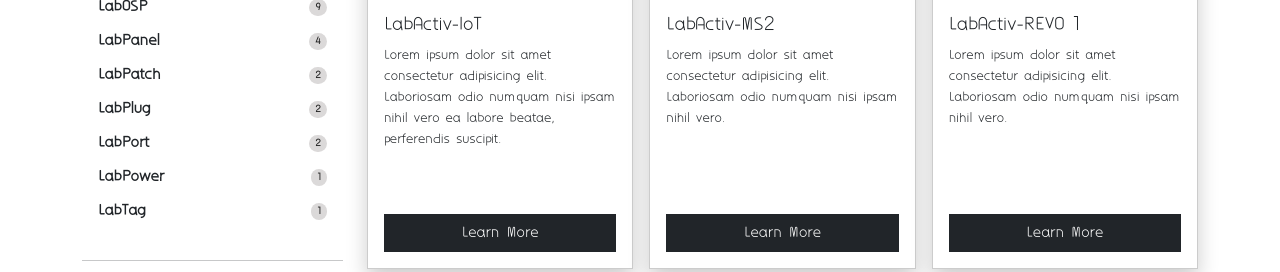
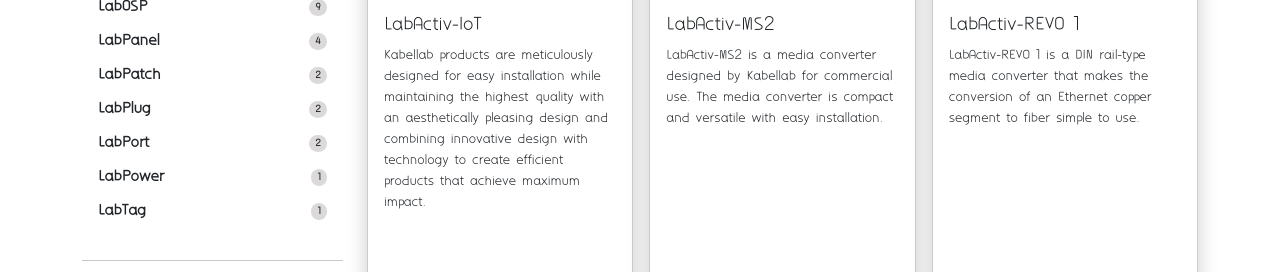
Before and after one commit to mitchmij/project-site, a plain HTML site: page index.html in a window 1280 px wide. Shown: the part 551-823 px from the top of the page. Drawn offline with nearby package versions, Linux system fonts and the light colour scheme.

Commit message:
Update index.html

```diff
--- a/index.html
+++ b/index.html
@@ -3,11 +3,11 @@
 <head>
   <meta charset="UTF-8">
   <meta name="viewport" content="width=device-width, initial-scale=1.0">
-  <title>Project Site</title>
+  <title>PRODUCTS | Kabellab</title>
 
-   <!-- add icon link
-        <link rel="icon" href="./img/creditlit 32x32.png" sizes="32x32" type="image/x-icon">
- -->
+   <!-- add icon link-->
+        <link rel="icon" href="./img/Kabellab Logo Button.png" sizes="32x32" type="image/x-icon">
+
   <!-- Bootstrap and CSS -->
   <!--Link for connecting to bootstrap-->
 <link href="https://cdn.jsdelivr.net/npm/bootstrap@5.3.8/dist/css/bootstrap.min.css" rel="stylesheet" integrity="sha384-sRIl4kxILFvY47J16cr9ZwB07vP4J8+LH7qKQnuqkuIAvNWLzeN8tE5YBujZqJLB" crossorigin="anonymous">
@@ -158,7 +158,7 @@
   <a class="navhover me-3 py-2 link-body-emphasis text-decoration-none" href="#" style="font-size: small;" hidden>SOLUTIONS</a>
 
  <a class="navhover me-3 py-2 link-body-emphasis text-decoration-none active"
-     href="categories.html"
+     href="index.html"
      style="font-size: small;">
      PRODUCTS
   </a>
@@ -241,109 +241,108 @@
       name: "LabActiv",
       count: 10,
       products: [
-        { title: "LabActiv-IoT", text: "Lorem ipsum dolor sit amet consectetur adipisicing elit. Laboriosam odio numquam nisi ipsam nihil vero ea labore beatae, perferendis suscipit.", img: "./img/(LabActiv) Active Equipment/LabActiv-IoT/EM500/EM500.PAR.png" },
-        { title: "LabActiv-MS2", text: "Lorem ipsum dolor sit amet consectetur adipisicing elit. Laboriosam odio numquam nisi ipsam nihil vero.", img: "./img/(LabActiv) Active Equipment/LabActiv-MS2/0G4A0676.png" },
-        { title: "LabActiv-REVO 1", text: "Lorem ipsum dolor sit amet consectetur adipisicing elit. Laboriosam odio numquam nisi ipsam nihil vero.", img: "./img/(LabActiv) Active Equipment/LabActiv-REVO 1/0G4A0742.png" },
-        { title: "LabActiv-REVO 1 (H)", text: "Lorem ipsum dolor sit amet consectetur adipisicing elit. Laboriosam odio numquam nisi ipsam nihil vero.", img: "./img/(LabActiv) Active Equipment/LabActiv-REVO 1 (H)/0G4A0733.png" },
-        { title: "LabActiv-REVO 2", text: "Lorem ipsum dolor sit amet consectetur adipisicing elit. Laboriosam odio numquam nisi ipsam nihil vero.", img: "./img/(LabActiv) Active Equipment/LabActiv-REVO 2/0G4A2916.png" },
-        { title: "LabActiv-REVO 4", text: "Lorem ipsum dolor sit amet consectetur adipisicing elit. Laboriosam odio numquam nisi ipsam nihil vero.", img: "./img/(LabActiv) Active Equipment/LabActiv-REVO 4/0G4A0731.png" },
-        { title: "LabActiv-REVO 8", text: "Lorem ipsum dolor sit amet consectetur adipisicing elit. Laboriosam odio numquam nisi ipsam nihil vero.", img: "./img/(LabActiv) Active Equipment/LabActiv-REVO 8/0G4A0730.png" },
-        { title: "LabActiv-REVO 8F", text: "Lorem ipsum dolor sit amet consectetur adipisicing elit. Laboriosam odio numquam nisi ipsam nihil vero.", img: "./img/(LabActiv) Active Equipment/LabActiv-REVO 8F/0G4A0727.png" },
-        { title: "LabActiv-REVO 16", text: "Lorem ipsum dolor sit amet consectetur adipisicing elit. Laboriosam odio numquam nisi ipsam nihil vero.", img: "./img/(LabActiv) Active Equipment/LabActiv-REVO 16/0G4A0728.png" },
-        { title: "LabActiv-SFP 10G Copper", text: "Lorem ipsum dolor sit amet consectetur adipisicing elit. Laboriosam odio numquam nisi ipsam nihil vero.", img: "./img/(LabActiv) Active Equipment/LabActiv-SFP 10G Copper/LabActiv-SFP-10G-Copper-1.png" }
+        { title: "LabActiv-IoT", text: "Kabellab products are meticulously designed for easy installation while maintaining the highest quality with an aesthetically pleasing design and combining innovative design with technology to create efficient products that achieve maximum impact.", img: "./img/(LabActiv) Active Equipment/LabActiv-IoT/EM500/EM500.PAR.png" },
+        { title: "LabActiv-MS2", text: "LabActiv-MS2 is a media converter designed by Kabellab for commercial use. The media converter is compact and versatile with easy installation.", img: "./img/(LabActiv) Active Equipment/LabActiv-MS2/0G4A0676.png" },
+        { title: "LabActiv-REVO 1", text: "LabActiv-REVO 1 is a DIN rail-type media converter that makes the conversion of an Ethernet copper segment to fiber simple to use.", img: "./img/(LabActiv) Active Equipment/LabActiv-REVO 1/0G4A0742.png" },
+        { title: "LabActiv-REVO 1 (H)", text: "LabActiv-REVO 1(H) is a DIN rail type media converter that supports external SFP Modules and meets EN55022 standard.", img: "./img/(LabActiv) Active Equipment/LabActiv-REVO 1 (H)/0G4A0733.png" },
+        { title: "LabActiv-REVO 2", text: "LabActiv-REVO 2 is a DIN rail-type media converter that makes the conversion of an Ethernet copper segment to fiber simple to use.", img: "./img/(LabActiv) Active Equipment/LabActiv-REVO 2/0G4A2916.png" },
+        { title: "LabActiv-REVO 4", text: "LabActiv-REVO 4 is a new generation Industrial Managed Switch equipped with 4-Port 10/100/1000Base-T 802.3at PoE+ and....", img: "./img/(LabActiv) Active Equipment/LabActiv-REVO 4/0G4A0731.png" },
+        { title: "LabActiv-REVO 8", text: "LabActiv-REVO 8 is a new generation Industrial Managed Switch equipped with 8-Port 10/100/1000Base-T 802.3at PoE+....", img: "./img/(LabActiv) Active Equipment/LabActiv-REVO 8/0G4A0730.png" },
+        { title: "LabActiv-REVO 8F", text: "LabActiv-REVO 8F is our new generation management type industrial Ethernet switch series of products.", img: "./img/(LabActiv) Active Equipment/LabActiv-REVO 8F/0G4A0727.png" },
+        { title: "LabActiv-REVO 16", text: "LabActiv-REVO 16 is a new generation Industrial Managed Switch equipped with 16-Port 10/100/1000Base-T 802.3at....", img: "./img/(LabActiv) Active Equipment/LabActiv-REVO 16/0G4A0728.png" },
+        { title: "LabActiv-SFP 10G Copper", text: "LabActiv-SFP 10G Copper SFP Transceiver is Copper Small Form pluggable (SFP) transceiver is based on SFP multi-sourcing agreement (MSA).", img: "./img/(LabActiv) Active Equipment/LabActiv-SFP 10G Copper/LabActiv-SFP-10G-Copper-1.png" }
       ]
     },
     {
       name: "LabFrame",
       count: 7,
       products: [
-        { title: "LabFrame-948 (DC Containment)", text: "Lorem ipsum dolor sit amet consectetur adipisicing elit. Laboriosam odio numquam nisi ipsam nihil.", img: "./img/(LabFrame) Racks/LabFrame-948 (DC Containment)/NER2-45-ISO.png" },
-        { title: "LabFrame-NER2 (Server Rack 42U)", text: "Lorem ipsum dolor sit amet consectetur adipisicing elit. Laboriosam odio numquam nisi ipsam nihil vero.", img: "./img/(LabFrame) Racks/LabFrame-NER2 (Server Rack 42U)/NER2--45.png" },
-        { title: "LabFrame-Open Q15 (Open Rack 15U)", text: "Lorem ipsum dolor sit amet consectetur adipisicing elit. Laboriosam odio numquam nisi ipsam nihil.", img: "./img/(LabFrame) Racks/LabFrame-Open Q15 (Open Rack 15U)/Q15-45.png" },
-        { title: "LabFrame-Open Q24 (Open Rack 24U)", text: "Lorem ipsum dolor sit amet consectetur adipisicing elit. Laboriosam odio numquam nisi ipsam nihil.", img: "./img/(LabFrame) Racks/LabFrame-Open Q24 (Open Rack 24U)/Q24-45.png" },
-        { title: "LabFrame-Open Q36 (Open Rack 36U)", text: "Lorem ipsum dolor sit amet consectetur adipisicing elit. Laboriosam odio numquam nisi ipsam nihil.", img: "./img/(LabFrame) Racks/LabFrame-Open Q36 (Open Rack 36U)/Q36-45.png" },
-        { title: "LabFrame-Open Q42 (Open Rack 42U)", text: "Lorem ipsum dolor sit amet consectetur adipisicing elit. Laboriosam odio numquam nisi ipsam nihil.", img: "./img/(LabFrame) Racks/LabFrame-Open Q42 (Open Rack 42U)/Q42-45.png" },
-        { title: "LabFrame-Open Q42E (Open Rack 42U Ex)", text: "Lorem ipsum dolor sit amet consectetur adipisicing elit. Laboriosam odio numquam nisi ipsam nihil.", img: "./img/(LabFrame) Racks/LabFrame-Open Q42E (Open Rack 42U Ex)/006.png" },
+        { title: "LabFrame-948 (DC Containment)", text: "The separation of cold supply air from the hot exhaust air from IT equipment.", img: "./img/(LabFrame) Racks/LabFrame-948 (DC Containment)/NER2-45-ISO.png" },
+        { title: "LabFrame-NER2 (Server Rack 42U)", text: "Compatible with almost all server manufacturer’s equipment.", img: "./img/(LabFrame) Racks/LabFrame-NER2 (Server Rack 42U)/NER2--45.png" },
+        { title: "LabFrame-Open Q15 (Open Rack 15U)", text: "LabFrame-Open Q15 is a network management open rack optimized for easy installation and cable management.", img: "./img/(LabFrame) Racks/LabFrame-Open Q15 (Open Rack 15U)/Q15-45.png" },
+        { title: "LabFrame-Open Q24 (Open Rack 24U)", text: "LabFrame-Open Q24 is a network management open rack optimized for easy installation and cable management.", img: "./img/(LabFrame) Racks/LabFrame-Open Q24 (Open Rack 24U)/Q24-45.png" },
+        { title: "LabFrame-Open Q36 (Open Rack 36U)", text: "LabFrame-Open Q36 is a network management open rack optimized for easy installation and cable management.", img: "./img/(LabFrame) Racks/LabFrame-Open Q36 (Open Rack 36U)/Q36-45.png" },
+        { title: "LabFrame-Open Q42 (Open Rack 42U)", text: "LabFrame-Open Q42 is a network management open rack optimized for easy installation and cable management.", img: "./img/(LabFrame) Racks/LabFrame-Open Q42 (Open Rack 42U)/Q42-45.png" },
+        { title: "LabFrame-Open Q42E (Open Rack 42U Ex)", text: "LabFrame-Open Q42E is a network management open rack optimized for easy installation and cable management.", img: "./img/(LabFrame) Racks/LabFrame-Open Q42E (Open Rack 42U Ex)/006.png" },
       ]
     },
     {
       name: "LabClean",
       count: 1,
       products: [
-        { title: "(LabClean) Cleaning Products", text: "Lorem ipsum dolor sit amet consectetur adipisicing elit. Laboriosam odio numquam nisi ipsam nihil vero.", img: "./img/(LabClean) Cleaning Products/17.png" }
+        { title: "(LabClean) Cleaning Products", text: "Kabellab products are meticulously designed for easy installation while maintaining the highest quality with an aesthetically pleasing design and combining innovative design with technology to create efficient products that achieve maximum impact.", img: "./img/(LabClean) Cleaning Products/17.png" }
       ]
     },
     {
       name: "LabGuide",
       count: 4,
       products: [
-        { title: "LabGuide (1U Cable Management)", text: "Lorem ipsum dolor sit amet consectetur adipisicing elit. Laboriosam odio numquam nisi ipsam nihil vero.", img: "./img/(LabGuide) Cable Management/LabGuide (1U Cable Management)/LabGuide (1U Cable Management) (2).png" },
-         { title: "LabGuide-1U Box", text: "Lorem ipsum dolor sit amet consectetur adipisicing elit. Laboriosam odio numquam nisi ipsam nihil vero.", img: "./img/(LabGuide) Cable Management/LabGuide-1U Box/LabGuide-1U Box Images (1).png" },
-          { title: "LabGuide-2U Box", text: "Lorem ipsum dolor sit amet consectetur adipisicing elit. Laboriosam odio numquam nisi ipsam nihil vero.", img: "./img/(LabGuide) Cable Management/LabGuide-2U Box/LabGuide-2U Box Images (1).png" },
-           { title: "LabGuide-2U", text: "Lorem ipsum dolor sit amet consectetur adipisicing elit. Laboriosam odio numquam nisi ipsam nihil vero.", img: "./img/(LabGuide) Cable Management/LabGuide-2U/LabGuide-2U Images (1).png" },
+        { title: "LabGuide (1U Cable Management)", text: "The horizontal cable managers are specifically designed to provide comprehensive cable management solutions for both the front and rear of any standard 19” rack.", img: "./img/(LabGuide) Cable Management/LabGuide (1U Cable Management)/LabGuide (1U Cable Management) (2).png" },
+         { title: "LabGuide-1U Box", text: "1U Improving Cable Management Efficiency. These versatile cable management solutions have been specifically designed to seamlessly integrate with EIA 19” racks....", img: "./img/(LabGuide) Cable Management/LabGuide-1U Box/LabGuide-1U Box Images (1).png" },
+          { title: "LabGuide-2U Box", text: "2U Improving Cable Management Efficiency. These versatile cable management solutions have been specifically designed to seamlessly integrate with EIA 19” racks....", img: "./img/(LabGuide) Cable Management/LabGuide-2U Box/LabGuide-2U Box Images (1).png" },
+           { title: "LabGuide-2U", text: "2U Enhancing Cable Management Efficiency. The horizontal cable managers are specifically designed to provide comprehensive cable management solutions for both the front and rear of any standard 19” rack.", img: "./img/(LabGuide) Cable Management/LabGuide-2U/LabGuide-2U Images (1).png" },
       ]
     },
     {
       name: "LabOSP",
       count: 9,
       products: [
-        { title: "Accessory", text: "Lorem ipsum dolor sit amet consectetur adipisicing elit. Laboriosam odio numquam nisi ipsam nihil vero.", img: "./img/(LabOSP) OutSide Plant/Accessory/WechatIMG2967.png" },
-        { title: "Cable Joint Box 0", text: "Lorem ipsum dolor sit amet consectetur adipisicing elit. Laboriosam odio numquam nisi ipsam nihil vero.", img: "./img/(LabOSP) OutSide Plant/Cable Joint Box 0/Joint-Box-0-45.png" },
-        { title: "Cable Joint Box 1", text: "Lorem ipsum dolor sit amet consectetur adipisicing elit. Laboriosam odio numquam nisi ipsam nihil vero.", img: "./img/(LabOSP) OutSide Plant/Cable Joint Box 1/Joint-Box-1-45.png" },
-        { title: "Cable Joint Box 2", text: "Lorem ipsum dolor sit amet consectetur adipisicing elit. Laboriosam odio numquam nisi ipsam nihil vero.", img: "./img/(LabOSP) OutSide Plant/Cable Joint Box 2/Joint-Box-2-45-Left.png" },
-        { title: "CJB 1 Cover", text: "Lorem ipsum dolor sit amet consectetur adipisicing elit. Laboriosam odio numquam nisi ipsam nihil vero.", img: "./img/(LabOSP) OutSide Plant/CJB 1 Cover/With Hinge/WechatIMG4281.png" },
-        { title: "FJB 0 Cover", text: "Lorem ipsum dolor sit amet consectetur adipisicing elit. Laboriosam odio numquam nisi ipsam nihil vero.", img: "./img/(LabOSP) OutSide Plant/FJB 0 Cover/B125/WechatIMG3597.png" },
-        { title: "FJB 3 Cover", text: "Lorem ipsum dolor sit amet consectetur adipisicing elit. Laboriosam odio numquam nisi ipsam nihil vero.", img: "./img/(LabOSP) OutSide Plant/FJB 3 Cover/B125/WechatIMG3611.png" },
-        { title: "FJB 4 Cover", text: "Lorem ipsum dolor sit amet consectetur adipisicing elit. Laboriosam odio numquam nisi ipsam nihil vero.", img: "./img/(LabOSP) OutSide Plant/FJB 4 Cover/B125/WechatIMG3606.png" },
-        { title: "Functional", text: "Lorem ipsum dolor sit amet consectetur adipisicing elit. Laboriosam odio numquam nisi ipsam nihil vero.", img: "./img/(LabOSP) OutSide Plant/Functional/Family-1.png" },
+        { title: "Accessory", text: "Kabellab products are meticulously designed for easy installation while maintaining the highest quality with an aesthetically pleasing design.", img: "./img/(LabOSP) OutSide Plant/Accessory/WechatIMG2967.png" },
+        { title: "Cable Joint Box 0", text: "LabOSP Cable Joint Box manhole system is designed for underground network access, especially for fiber optical and electricity industries.", img: "./img/(LabOSP) OutSide Plant/Cable Joint Box 0/Joint-Box-0-45.png" },
+        { title: "Cable Joint Box 1", text: "LabOSP Cable Joint Box manhole system is designed for underground network access, especially for fiber optical and electricity industries.", img: "./img/(LabOSP) OutSide Plant/Cable Joint Box 1/Joint-Box-1-45.png" },
+        { title: "Cable Joint Box 2", text: "LabOSP Cable Joint Box manhole system is designed for underground network access, especially for fiber optical and electricity industries.", img: "./img/(LabOSP) OutSide Plant/Cable Joint Box 2/Joint-Box-2-45-Left.png" },
+        { title: "CJB 1 Cover", text: "CJB1 Composite Manhole Cover conforms to BS EN124 D400 Class and is suitable for carriageways of roads (including pedes-trian streets)....", img: "./img/(LabOSP) OutSide Plant/CJB 1 Cover/With Hinge/whinge (1).png" },
+        { title: "FJB 0 Cover", text: "FJB0 Composite Manhole Cover Options to BS EN124 B125 and EN124 C250.", img: "./img/(LabOSP) OutSide Plant/FJB 0 Cover/B125/B125 (2).png" },
+        { title: "FJB 3 Cover", text: "FJB3 Composite Manhole Cover Options to BS EN124 B125 and EN124 C250.", img: "./img/(LabOSP) OutSide Plant/FJB 3 Cover/B125/FJB3(B125) (1).png" },
+        { title: "FJB 4 Cover", text: "FJB4 Composite Manhole Cover Options to BS EN124 B125 and EN124 C250.", img: "./img/(LabOSP) OutSide Plant/FJB 4 Cover/B125/FJB4(B125) (2).png" }
       ]
     },
     {
       name: "LabPanel",
       count: 4,
       products: [
-        { title: "LabPanel - Imaginatus III (1U Fiber Patch Panel)", text: "Lorem ipsum dolor sit amet consectetur adipisicing elit. Laboriosam odio numquam nisi ipsam nihil vero.", img: "./img/(LabPanel) Patch Panel & Box/LabPanel - Imaginatus III (1U Fiber Patch Panel)/0G4A8784.png" },
-        { title: "LabPanel-Angle (Copper Patch Panel)", text: "Lorem ipsum dolor sit amet consectetur adipisicing elit. Laboriosam odio numquam nisi ipsam nihil vero.", img: "./img/(LabPanel) Patch Panel & Box/LabPanel-Angle (Copper Patch Panel)/0G4A0871.png" },
-        { title: "LabPanel-FTB Images (FTTH Termination)", text: "Lorem ipsum dolor sit amet consectetur adipisicing elit. Laboriosam odio numquam nisi ipsam nihil vero.", img: "./img/(LabPanel) Patch Panel & Box/LabPanel-FTB Images (FTTH Termination)/0G4A0357.png" },
-        { title: "LabPanel-S (Copper Patch Panel)", text: "Lorem ipsum dolor sit amet consectetur adipisicing elit. Laboriosam odio numquam nisi ipsam nihil vero.", img: "./img/(LabPanel) Patch Panel & Box/LabPanel-S (Copper Patch Panel)/0G4A1054.png" },
+        { title: "LabPanel - Imaginatus III (1U Fiber Patch Panel)", text: "It is usually a metal enclosure that houses adapter panels, fiber splicing trays and space for excess fiber storage.", img: "./img/(LabPanel) Patch Panel & Box/LabPanel - Imaginatus III (1U Fiber Patch Panel)/0G4A8784.png" },
+        { title: "LabPanel-Angle (Copper Patch Panel)", text: "LabPanel | Copper is designed with a Modular snap-on concept for easy labelling and maintenance. Modular snap-on features allow each port to be removable.", img: "./img/(LabPanel) Patch Panel & Box/LabPanel-Angle (Copper Patch Panel)/0G4A0871.png" },
+        { title: "LabPanel-FTB Images (FTTH Termination)", text: "FTTB Termination Box is used as a termination point for the feeder cable to connect with drop cable in FTTx communication network system.", img: "./img/(LabPanel) Patch Panel & Box/LabPanel-FTB Images (FTTH Termination)/0G4A0357.png" },
+        { title: "LabPanel-S (Copper Patch Panel)", text: "LabPanel | Copper is designed with a Modular snap-on concept for easy labelling and maintenance. Modular snap-on features allow each port to be removable.", img: "./img/(LabPanel) Patch Panel & Box/LabPanel-S (Copper Patch Panel)/0G4A1054.png" },
       ]
     },
     {
       name: "LabPatch",
       count: 2,
       products: [
-        { title: "LabPatch Copper Patch Cord", text: "Lorem ipsum dolor sit amet consectetur adipisicing elit. Laboriosam odio numquam nisi ipsam nihil vero.", img: "./img/(LabPatch) Patch Cord/LabPatch Copper Patch Cord/LabPatch-6 (Cat6 Patch Cord)/0G4A8471.png" },
-        { title: "LabPatch Fiber Optic Patch", text: "Lorem ipsum dolor sit amet consectetur adipisicing elit. Laboriosam odio numquam nisi ipsam nihil vero.", img: "./img/(LabPatch) Patch Cord/LabPatch Fiber Optic Patch/OM3 MPO MTX/0G4A6783.png" }
+        { title: "LabPatch Copper Patch Cord", text: "These patch cords are made from low-profile, anti-snag boots for high-density applications and meet the standard requirements of TIA/EIA-568C & ISO 11801:2002.", img: "./img/(LabPatch) Patch Cord/LabPatch Copper Patch Cord/LabPatch-6 (Cat6 Patch Cord)/0G4A8471.png" },
+        { title: "LabPatch Fiber Optic Patch Cord", text: "These patch cords are made from low-profile, anti-snag boots for high-density applications and meet the standard requirements of TIA/EIA-568C & ISO 11801:2002.", img: "./img/(LabPatch) Patch Cord/LabPatch Fiber Optic Patch/OM3 MPO MTX/0G4A6783.png" }
       ]
     },
     {
       name: "LabPlug",
       count: 2,
       products: [
-        { title: "LabPlug-6 (Cat 6)", text: "Lorem ipsum dolor sit amet consectetur adipisicing elit. Laboriosam odio numquam nisi ipsam nihil vero.", img: "./img/(LabPlug) RJ45 Connector/LabPlug-6 (Cat 6)/0G4A0331.png" },
-        { title: "LabPlug-10 (Cat6A)", text: "Lorem ipsum dolor sit amet consectetur adipisicing elit. Laboriosam odio numquam nisi ipsam nihil vero.", img: "./img/(LabPlug) RJ45 Connector/LabPlug-10 (Cat6A)/0G4A0346.png" }
+        { title: "LabPlug-6 (Cat 6)", text: "The LabPlug-6 is a Category 6 UTP Industrial Termination RJ45 Plug is a Toolless Termination plug for Industrial/Field of 4-pair unshielded twisted pair cable.", img: "./img/(LabPlug) RJ45 Connector/LabPlug-6 (Cat 6)/0G4A0331.png" },
+        { title: "LabPlug-10 (Cat6A)", text: "LabPlug-6A is a termination jack and it’s Category 6 modular jacks, RJ-45 keystone jacks, is engineered to provide superior performance and reliability, supporting Gigabit Ethernet applications and beyond.", img: "./img/(LabPlug) RJ45 Connector/LabPlug-10 (Cat6A)/0G4A0346.png" }
       ]
     },
     {
       name: "LabPort",
       count: 2,
       products: [
-        { title: "LabPort-6", text: "Lorem ipsum dolor sit amet consectetur adipisicing elit. Laboriosam odio numquam nisi ipsam nihil vero.", img: "./img/(LabPort) Keystone Jack/LabPort-6/0G4A0329.png" },
-        { title: "LabPort-10", text: "Lorem ipsum dolor sit amet consectetur adipisicing elit. Laboriosam odio numquam nisi ipsam nihil vero.", img: "./img/(LabPort) Keystone Jack/LabPort-10/0G4A0344.png" }
+        { title: "LabPort-6", text: "LabPort-6 is a toolless termination jack and it’s Category 6 modular jacks, RJ-45 keystone jacks, is 8-position 8-conductor (8P8C) is engineered to provide superior performance...", img: "./img/(LabPort) Keystone Jack/LabPort-6/0G4A0329.png" },
+        { title: "LabPort-10", text: "CAT6A high-density (HD), FTP shielded modular jacks (8P8C) is designed to deliver advanced performance for 10G applications and backward compatibles with CAT6 and CAT5e systems.", img: "./img/(LabPort) Keystone Jack/LabPort-10/0G4A0344.png" }
       ]
     },
     {
       name: "LabPower",
       count: 1,
       products: [
-        { title: "(LabPower) ATS", text: "Lorem ipsum dolor sit amet consectetur adipisicing elit. Laboriosam odio numquam nisi ipsam nihil vero.", img: "./img/(LabPower) ATS/(LabPower) ATS/0G4A9890.png" }
+        { title: "(LabPower) ATS", text: "ATS is highly durable device that allows to transfer power source from any source to another if any electrical issue arise.", img: "./img/(LabPower) ATS/(LabPower) ATS/0G4A9890.png" }
       ]
     },
     {
       name: "LabTag",
       count: 1,
       products: [
-        { title: "(LabTag) Label Tag", text: "Lorem ipsum dolor sit amet consectetur adipisicing elit. Laboriosam odio numquam nisi ipsam nihil vero.", img: "./img/(LabTag) Label Tag/(LabTag) Label Tag/379A8335.png" }
+        { title: "(LabTag) Label Tag", text: "The Lab-Tag Self-Laminating Fiber Optic Cable Marker Tag is manufactured using ABS and provides identification in environments where adhesives will not work.", img: "./img/(LabTag) Label Tag/(LabTag) Label Tag/379A8335.png" }
       ]
     }
   ];
@@ -448,7 +447,7 @@
         <div class="col-md-3 col-lg-4 col-xl-3 mx-auto mb-4">
           <!-- Content -->
           <h6 class="text-uppercase fw-bold mb-4">
-            <i class="fas fa-gem me-3"></i>KABELLAB
+            <img src="./img/Kabellab Logo Button.png" width="20px"> KABELLAB
           </h6>
          <p style="font-size: small;">
            Kabellab was established in 2009 by Brian who owns all the Kabellab products development and design. Kabellab has appointed agents/partners in a few countries, which are Brunei Darussalam, Malaysia, Taiwan & China.
```
